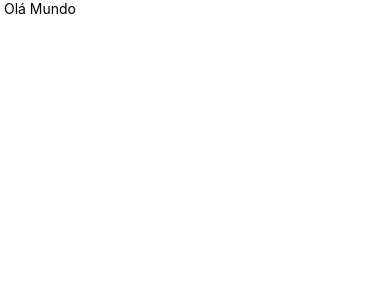
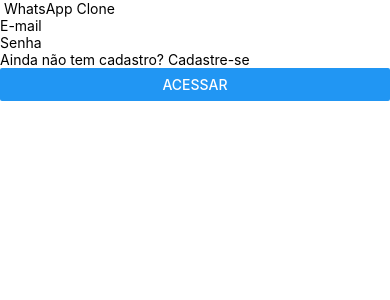
Before and after one commit to Aprenx/react-native-whatsapp-clone, a React Native app: screen / in a window 390 px wide. Shown: the top 300 px of the page. Built offline with nearby package versions, Linux system fonts and the light colour scheme.

Commit message:
Form Login

```diff
--- a/src/App.js
+++ b/src/App.js
@@ -1,8 +1,7 @@
 import React from 'react';
 import { View, Text } from 'react-native';
+import FormLogin from './componentes/FormLogin.js';
 
 export default props => (
-  <View>
-    <Text> Olá Mundo </Text>
-  </View>
+  <FormLogin />
 );
--- /dev/null
+++ b/src/componentes/FormLogin.js
@@ -0,0 +1,18 @@
+import React from 'React';
+import { View, Text, Button, TextInput } from 'react-native';
+
+export default props => (
+    <View>
+        <View>
+            <Text> WhatsApp Clone </Text>
+        </View>
+        <View>
+            <TextInput placeholder='E-mail' />
+            <TextInput placeholder='Senha' />
+            <Text>Ainda não tem cadastro? Cadastre-se</Text>
+        </View>
+        <View>
+            <Button title="Acessar" onPress={() => false} />
+        </View>
+    </View>
+);
```
